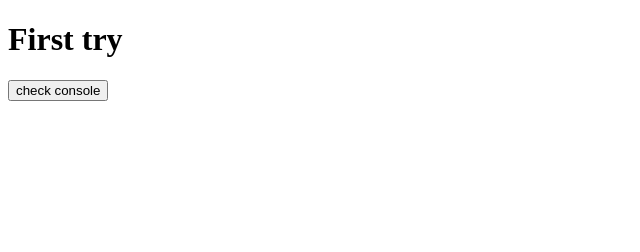
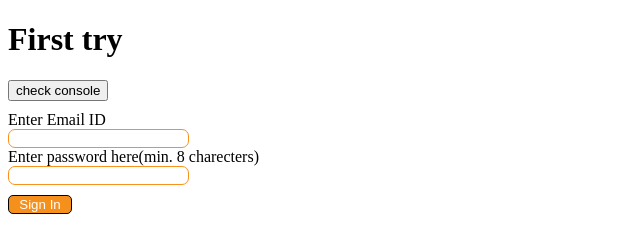
Before and after one commit to achaldesai/myjavascriptrepo, a plain HTML site: page Index.html in a window 1280 px wide. Shown: the whole page, without its empty margins (0-640 px from the left). Drawn offline with Linux system fonts and the light colour scheme.

Commit message:
Secon Commit

```diff
--- a/Index.html
+++ b/Index.html
@@ -3,9 +3,22 @@
 <head>
     <title>New webpage to try JS</title>
     <script src="myapp.js"></script>
+    <link rel="stylesheet" type="text/css" media="screen" href="Style.css" />
 </head>
 <body>
-    <h1>First try</h1>
+    <h1 id="change">First try</h1>
     <button type="button" onclick="hello()">check console</button>
+    <form class="LoginForm">
+    <div class="EmailField">
+        Enter Email ID<br>
+        <input type="email" class="namespace" name="email">
+        <br>
+    </div>
+    <div class="PasswordField">
+        Enter password here(min. 8 charecters)<br>
+        <input type="password" class="namespace" name="***********"><br>
+    </div>
+    <button type="submit" class="button1">Sign In</button>
+    </form>
 </body>
 </html>
--- /dev/null
+++ b/Style.css
@@ -0,0 +1,30 @@
+.EmailField .namespace{
+    border-radius: 7px;
+    padding: 1px;
+    border: 1px solid #f7931d;
+}
+
+.PasswordField .namespace{
+    border-radius: 7px;
+    padding: 1px;
+    border: 1px solid #f7931d;
+}
+.button1{
+    border-radius: 5px;
+    margin-top: 10px;
+    background-color: rgb(246, 144, 28);
+    color: white;
+    border: 1px solid black;
+    width: 5vw;
+}
+
+.button1:hover {
+    box-shadow: 0 2px 6px 0 rgba(246, 144, 28, 0.253), 0 7px 50px 0 rgba(246, 144, 28, 0.19);
+  }
+
+.LoginForm{
+    display: flex;
+    padding-top: 10px;
+    flex-direction: column;
+    align-content: center;
+}
--- a/myapp.js
+++ b/myapp.js
@@ -1,3 +1,3 @@
 function hello(){
-    console.log("Hello World");
+    document.getElementById('change').innerHTML='No need to check anymore cause innerHTML is dope.';
 }
```
